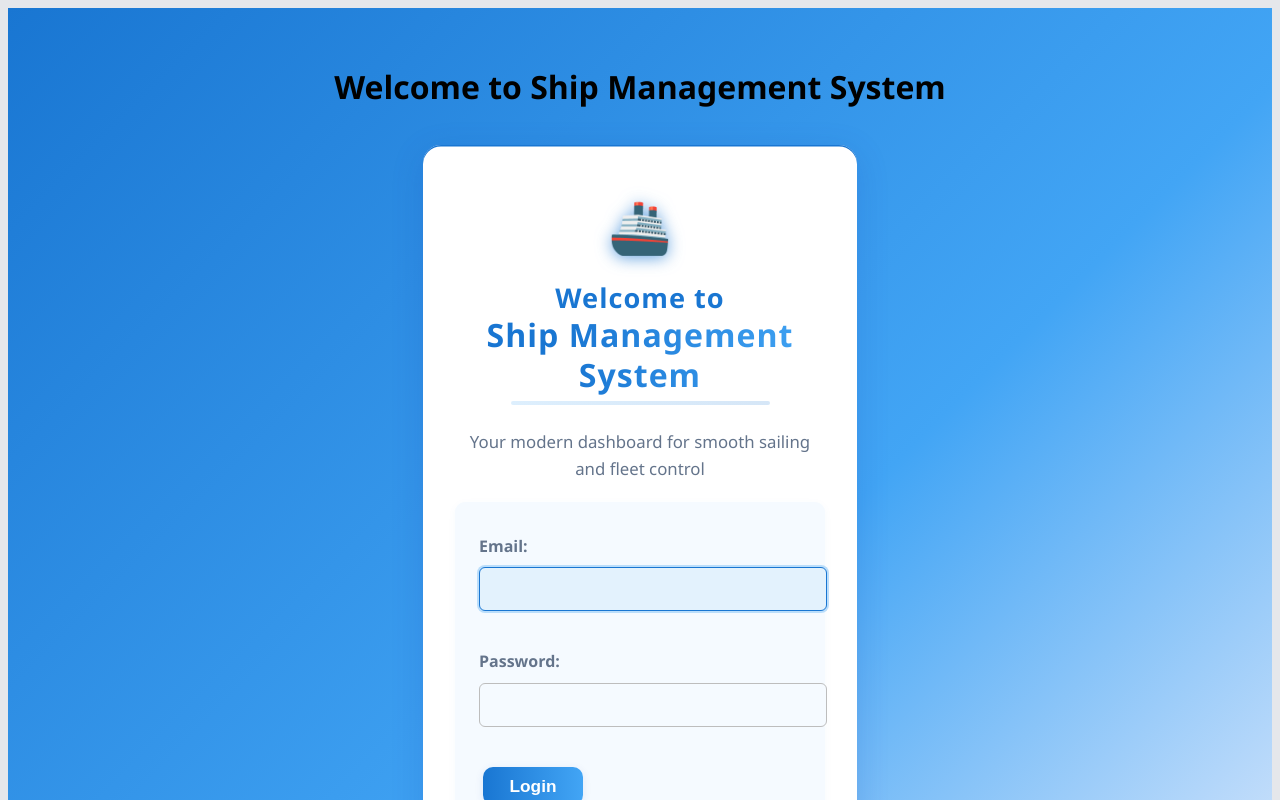
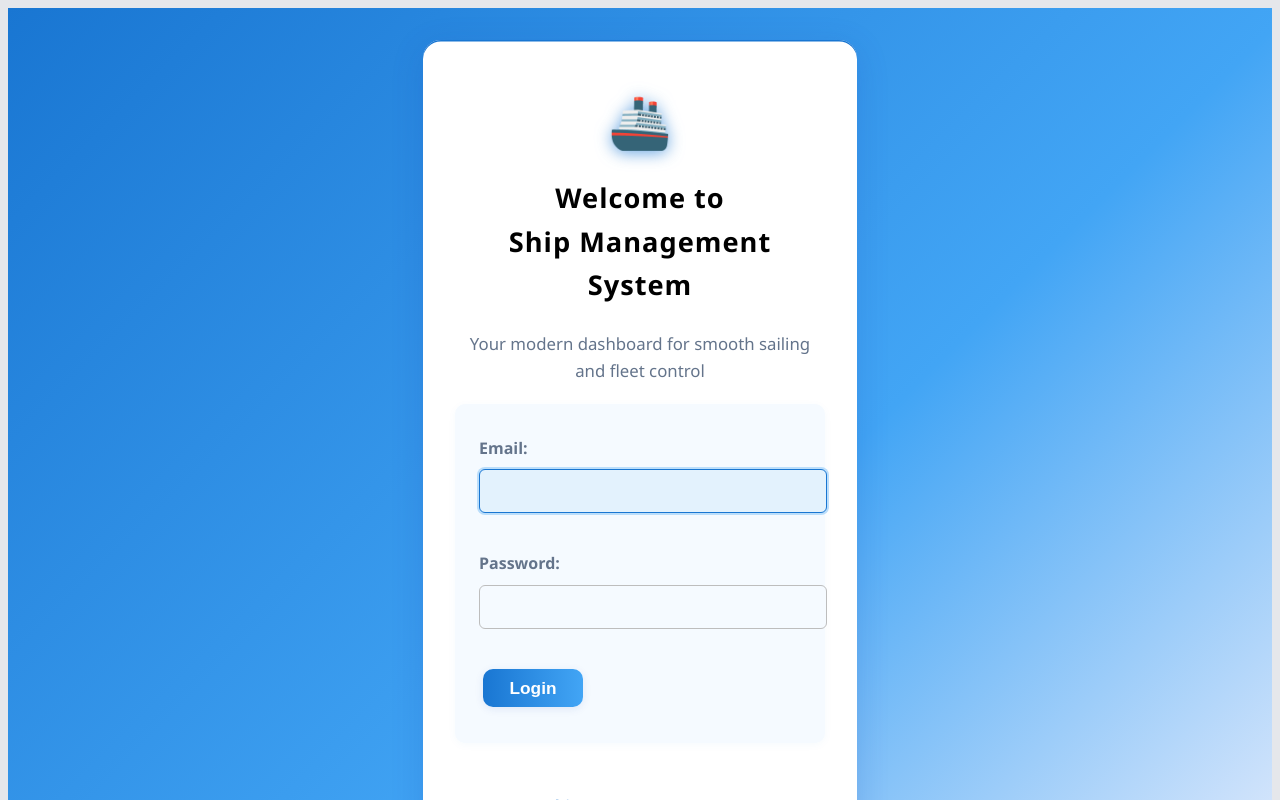
Before and after one commit to pratikraundale12/Ship-Management, a React (Create React App) app: page /login in a window 1280 px wide. Shown: the top 800 px of the page. Built offline with nearby package versions, Linux system fonts and the light colour scheme.

Commit message:
UI Fixes

```diff
--- a/src/components/Authentication/LoginForm.jsx
+++ b/src/components/Authentication/LoginForm.jsx
@@ -21,10 +21,10 @@ const LoginForm = () => {
   return (
     <div className="login-form">
       <div className="form-icon" aria-hidden="true">🚢</div>
-      <h2 className="login-welcome">
-        Welcome to<br />
-        <span className="brand-accent">Ship Management System</span>
-      </h2>
+      <h2 style={{ color: 'black' }}>
+  Welcome to<br />
+  <span style={{ color: 'black' }}>Ship Management System</span>
+  </h2>
       <div className="subtitle">Your modern dashboard for smooth sailing and fleet control</div>
       <form onSubmit={handleSubmit} autoComplete="on">
         <div>
--- a/src/components/Navbar.jsx
+++ b/src/components/Navbar.jsx
@@ -247,7 +247,8 @@ const confirmLogout = async () => {
         <div style={styles.logoutOverlay}>
           <div style={styles.logoutDialog}>
             <h2>Confirm Logout</h2>
-            <p>Are you sure you want to logout?</p>
+            <p style={{ color: 'black' }}>Are you sure you want to logout?</p>
+
             <div style={{ display: 'flex', gap: '1rem', justifyContent: 'center', marginTop: '1.5rem' }}>
               <button
                 onClick={confirmLogout}
--- a/src/pages/LoginPage.jsx
+++ b/src/pages/LoginPage.jsx
@@ -4,8 +4,7 @@ import LoginForm from '../components/Authentication/LoginForm';
 const LoginPage = () => {
   return (
     <div className="login-page">
-      <h1 style={{ color: '#000' }}>Welcome to Ship Management System</h1>
-      <LoginForm />
+<LoginForm />
     </div>
   );
 };
```
